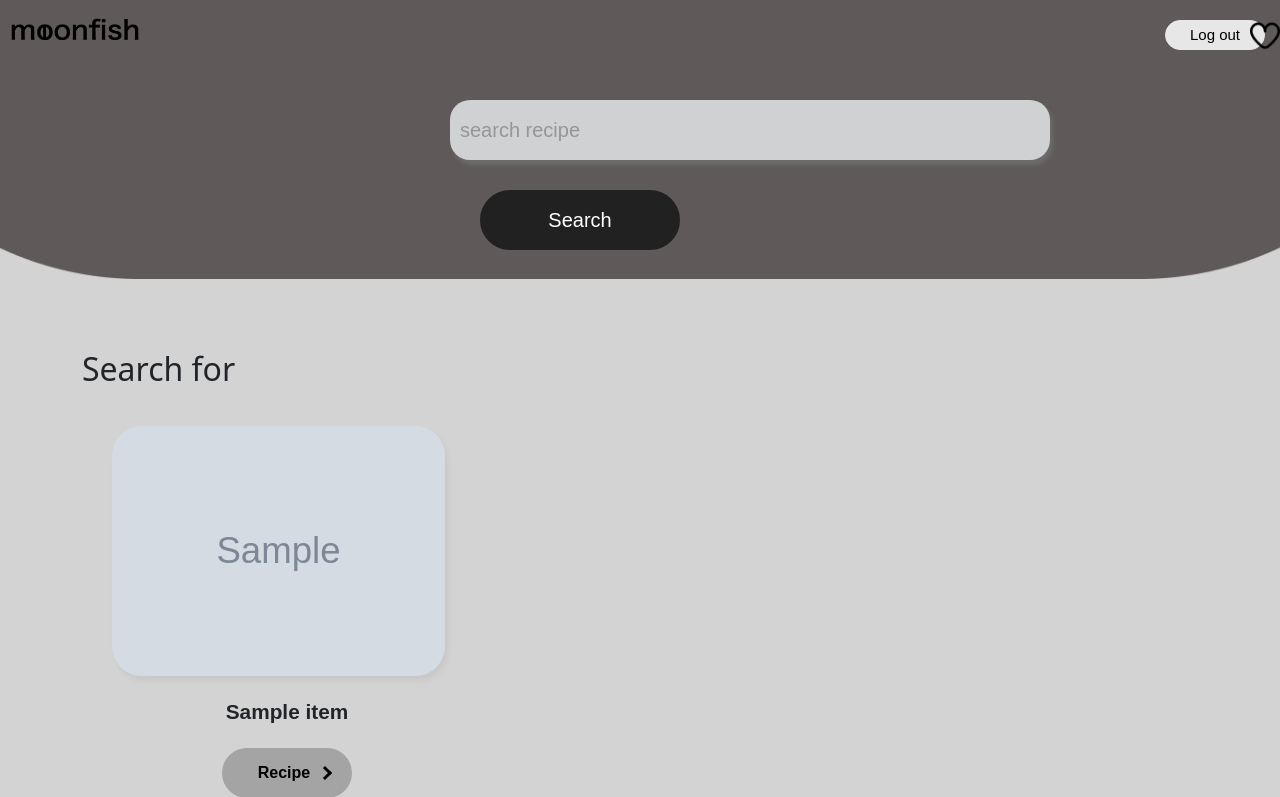
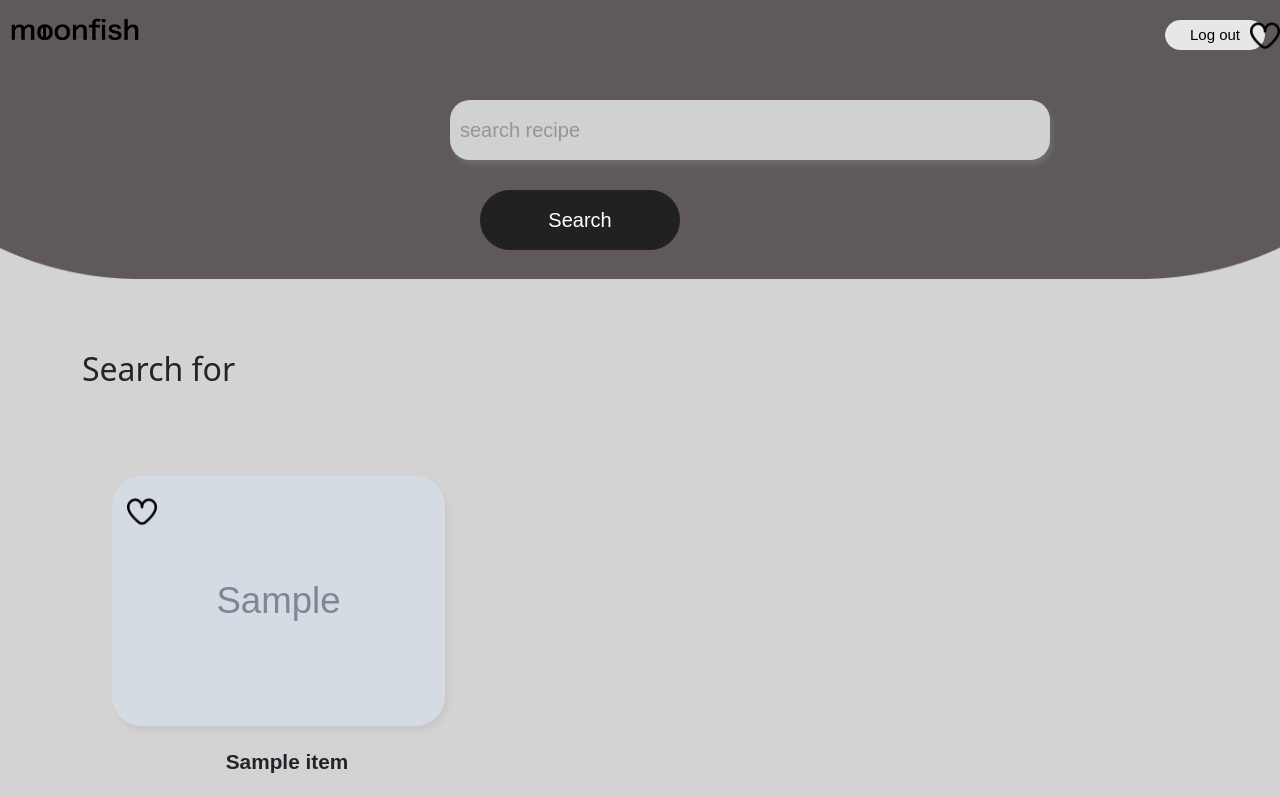
Before and after one commit to aoiorio/moonfish, a Django app: template moonfish_recipe/templates/home/home.html in a window 1280 px wide. Shown: the top 797 px of the page. Run offline with Django 4.2, Linux system fonts and the light colour scheme; the template is opened without the code that fills it: most values are stand-ins (such as "Sample title", 1, 10 or a date in 2020); grey boxes marked "Sample" are stand-in pictures.

Commit message:
added comment

```diff
--- a/moonfish_recipe/templates/home/home.html
+++ b/moonfish_recipe/templates/home/home.html
@@ -29,6 +29,8 @@
                     {% for item in results %}
                         <div class="col">
                             <div class="recipe-card">
+                                <a href="#"><div class="favorite-icon-on-recipe"></div></a>
+                                <!-- <div class="favorite-icon-on-recipe"></div> -->
                                 <img src="{{ item.image }}" alt="">
                                 <div class="title">{{ item.title }}</div>
                                 <button onclick="window.open('{{ item.sourceUrl }}', '_blank')" class="block go-to-recipe arrow_right">Recipe</button>
@@ -57,14 +59,14 @@
             {% for item in random_recipes %}
                 <div class="col">
                     <div class="recipe-card">
-                        <div class="favorite-icon-on-recipe"></div>
+                        <a href="#"><div class="favorite-icon-on-recipe"></div></a>
                         <img src="{{ item.image }}" alt="">
                         <div class="title">{{ item.title }}</div>
                         <button onclick="window.open('{{ item.sourceUrl }}', '_blank')" class="go-to-recipe arrow_right block">Recipe</button>
                     </div>
                 </div>
             {% endfor %}
-        {% else %} <!-- 検索したレシピがなかったらメッセージと恐竜を出す-->
+        {% else %} <!-- 検索したレシピがなかったら404メッセージと恐竜を出す-->
         <div class="no-recipe">
             <div class="message-404">404</div>
             <div class="message">We have no idea</div>
```
